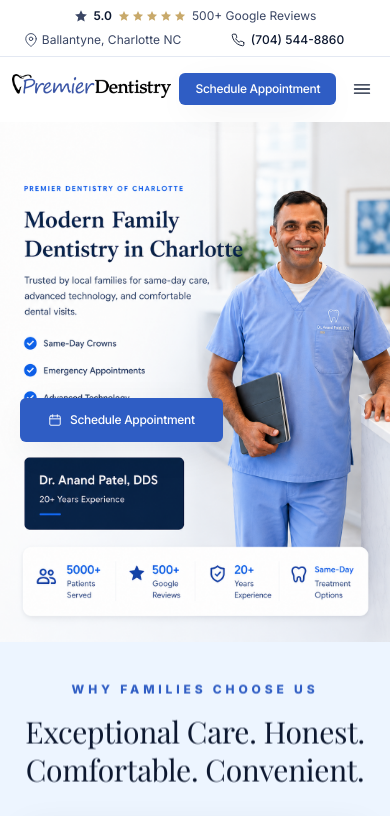
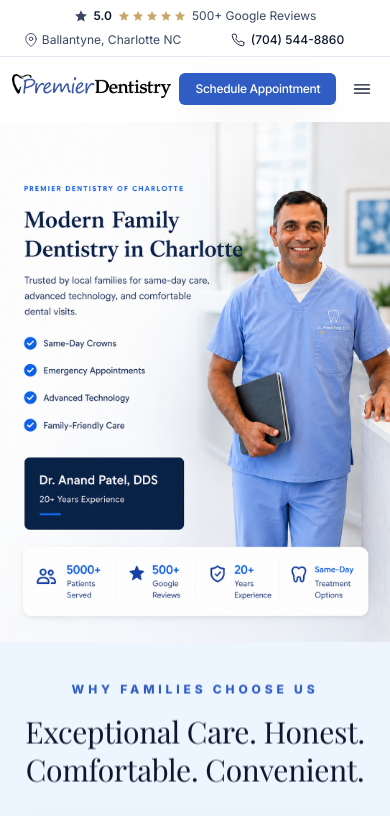
Before and after one commit to sendeepak2025/premierdentistrync.com, a Next.js app: page / in a window 390 px wide. Shown: the top 816 px of the page. Built offline with nearby package versions, Linux system fonts and the light colour scheme; a web font is replaced by a local one.

Commit message:
Use updated phone hero image

```diff
--- a/src/app/page.tsx
+++ b/src/app/page.tsx
@@ -92,7 +92,7 @@
       <section className="relative isolate overflow-hidden bg-[#eef5fb] text-ink">
         <div className="relative aspect-[1086/1448] w-full overflow-hidden sm:hidden">
           <Image
-            src="/hero-doctor-mobile-complete.png"
+            src="/hero-doctor-mobile-v2.png"
             alt="Premier Dentistry mobile hero with Dr. Anand Patel"
             fill
             priority
@@ -100,14 +100,6 @@
             sizes="100vw"
             className="object-cover object-top"
           />
-          <Button
-            href="/contact"
-            size="lg"
-            className="absolute left-5 top-[53%] z-10 w-[52%] whitespace-nowrap rounded-md px-3 py-3 text-xs shadow-card"
-          >
-            <Icon name="calendar" className="h-3.5 w-3.5" />
-            Schedule Appointment
-          </Button>
         </div>
         <Image
           src="/hero-doctor-office.png"
```
Also changed, not shown: public/hero-doctor-mobile-v2.png (added).
